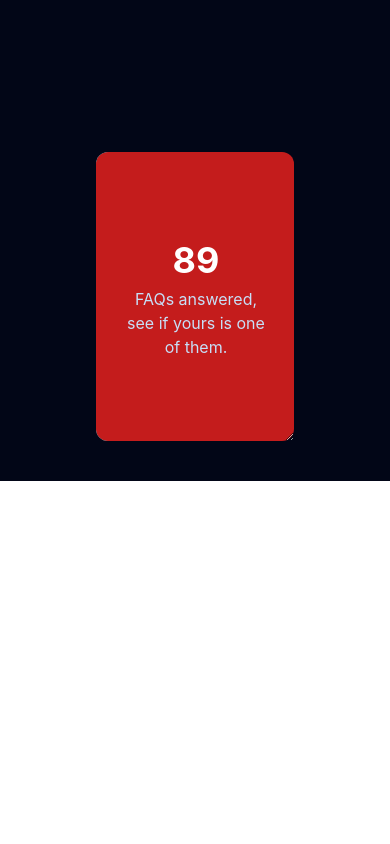
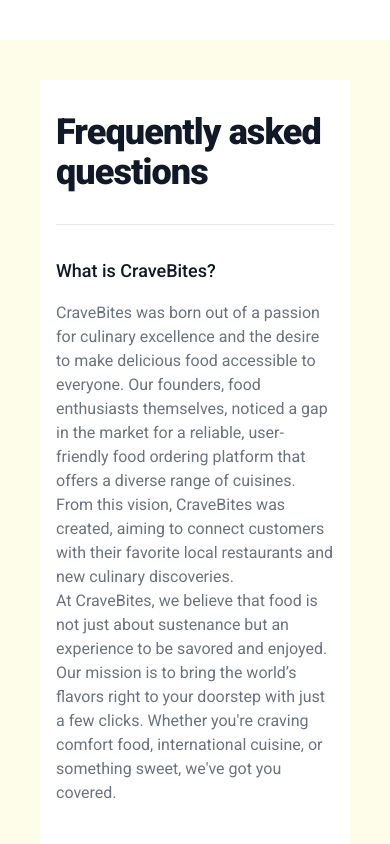
Before and after one commit to Nitinsehgall/CraveBites-Food-ordering-website, a React (Vite) app: page /FAQ in a window 390 px wide. Shown: the top 844 px of the page. Built offline with nearby package versions, Linux system fonts and the light colour scheme; grey boxes are pictures that could not be loaded.

Commit message:
New Quantity added

```diff
--- a/src/components/Footer.jsx
+++ b/src/components/Footer.jsx
@@ -47,7 +47,7 @@
               <>
                 <ul>
                   <li>
-                    <Link className={element.class} to={element.link+element.bookMark} >
+                    <Link className={element.class} to={element.link} >
                       {element.name}
                     </Link>
                   </li>
--- a/src/components/Navbar.jsx
+++ b/src/components/Navbar.jsx
@@ -1,5 +1,5 @@
 import React, { useContext, useEffect, useState } from "react";
-import { Link } from "react-router-dom";
+import { Link, useLocation } from "react-router-dom";
 import { Badge, Navbar as FlowbiteNavbar } from "flowbite-react";
 import SideWindow from "./SideWindow";
 import Modal from "./Modal";
@@ -24,6 +24,11 @@
     setOpenSider(true);
   };
 
+  const { pathname } = useLocation()
+
+  useEffect(() => {
+    window.scrollTo(0,0)
+  }, [pathname])
   console.log(openSider, "OPEN SIDER");
   const logout = () => {
     // setModal((modal) => !!modal);
@@ -61,6 +66,7 @@
                   cartContext !== undefined ? cartContext.length : 0
                 }
                 cartData={cartContext}
+                setCommonData={props.setCommonData}
               />
             }
             setCommonData={props?.setCommonData}
--- a/src/components/SearchBar.jsx
+++ b/src/components/SearchBar.jsx
@@ -15,6 +15,7 @@
     });
     setFoodItems(filteredArray);
     console.log(filteredArray, "jshjkhd");
+
   };
   return (
     <>
--- a/src/components/SideWindow.jsx
+++ b/src/components/SideWindow.jsx
@@ -1,11 +1,17 @@
 import React, { createContext, useContext, useEffect, useState } from "react";
 import Drawer from "react-modern-drawer";
 import "react-modern-drawer/dist/index.css";
-import { cartDataContext } from "../utils/contextApi";
+import { cartDataContext ,contextApi} from "../utils/contextApi";
 import { useNavigate } from "react-router-dom";
 import Modal from "./Modal";
+import DeleteIcon from '@mui/icons-material/Delete';
+
 
 const SideWindow = (props) => {
+
+  const cartContext = useContext(cartDataContext);
+
+
 
   console.log(props, "PP")
   const [isOpen, setIsOpen] = React.useState(false);
@@ -21,13 +27,14 @@
   const navigate = useNavigate();
 
   useEffect(() => {
-    console.log(props.cartData);
     if (props?.cartData) {
       setLocalData(props?.cartData);
     } else {
       setLocalData([]);
     }
+
   }, []);
+  console.log(props.cartData,localData,  'ABC');
 
   const total = ElementsOfCart?.reduce((accumulator, currentvalue) => {
     console.log(accumulator.TotalAmt + currentvalue.TotalAmt, "previous");
@@ -43,7 +50,6 @@
     }
   }, [props?.cartData]);
 
-  const cartContext = useContext(cartDataContext);
 
   useEffect(() => {
     if (cartContext?.length > 0) {
@@ -51,7 +57,9 @@
     }
   }, [cartContext]);
 
-  console.log(total , "TOTAL")
+  console.log(cartContext , props?.setCommonData,"TOTAL")
+
+  const setCommonData = props?.setCommonData
 
   const handlePlaceOrder = () => {
 
@@ -63,15 +71,30 @@
     setIsOpen(!isOpen);
     setLocalData([])
   props?.setCommonData([])
+  };
 
-  };
 
   console.log(cartContext, "YU");
   // useEffect(() => {
   //   if (props?.cartData.length) {
-  //     setLocalData([...localData, props?.cartData]);
+//     setLocalData([...localData, props?.cartData]);
   //   }
   // }, [props?.cartData]);
+
+  const deleteSlideData=()=>{
+    navigate('/home')
+   setLocalData([])
+   setCommonData([])
+   setIsOpen(!isOpen);
+
+
+    // props?.setCommonData([])
+  }
+  const navigateToMenu=()=>{
+    navigate('/menu')
+    setIsOpen(!isOpen);
+cartContext([])
+  }
 
   return (
     <>
@@ -87,9 +110,14 @@
         lockBackgroundScroll={true}
         size={320}
       >
-        <h2 className="bg-black  text-white text-center p-3 drawerH2">
-          <span>CraveBites</span>
-          <i className="text-yellow-300 fa-solid fa-utensils"></i>
+
+        <h2 className="bg-black  text-white text-center p-3 drawerH2 flex justify-evenly">
+        <button onClick={deleteSlideData}>
+           <i className="fa-solid fa-trash text-red-600"></i>
+
+          </button>
+          <span>CraveBites <i className="text-yellow-300 fa-solid fa-utensils"></i></span>
+
         </h2>
         <div className="innerdiv2">
             {localData.length == 0 ? (
@@ -97,8 +125,9 @@
                 <div className="flex flex-col justify-center items-center ">
                   <p className="text-xl">Empty Cart</p>
                   <button
-                    className=" w-full orderPlace bg-gray-500"
-                    disabled={true}
+                    className=" w-full orderPlace bg-green-600"
+                    onClick={navigateToMenu}
+
                   >
                     Choose Item From menu
                   </button>
--- a/src/screens/About.jsx
+++ b/src/screens/About.jsx
@@ -1,16 +1,19 @@
-import React from "react";
+import React, { useEffect } from "react";
 import Navbar from "../components/Navbar";
 import aboutUsContent from "../content/aboutUsContent";
 import Footer from "../components/Footer";
+import { useLocation } from "react-router-dom";
 
 
 function About() {
+
+
   return (
     <>
       {/* <Navbar /> */}
-      <div className="about p-6 bg-gray-100 relative top-10 " >
+      <div className="relative top-10 p-10 bg-yellow-50" >
 
-        <div className="max-w-4xl mx-auto">
+        <div className="bg-white dark:bg-gray-900 p-5 ">
 
           {aboutUsContent.map((element, index) => (
             <div key={index} className="my-4"   >
--- a/src/screens/Faq.jsx
+++ b/src/screens/Faq.jsx
@@ -1,78 +1,50 @@
-import * as React from 'react';
-import AspectRatio from '@mui/joy/AspectRatio';
-import Button from '@mui/joy/Button';
-import Card from '@mui/joy/Card';
-import CardContent from '@mui/joy/CardContent';
-import CardOverflow from '@mui/joy/CardOverflow';
-import Typography from '@mui/joy/Typography';
+import React, { useEffect } from 'react';
+import { useLocation } from 'react-router-dom';
 
-export default function Faq() {
+function Faq() {
+
   return (
-    <>
-    <div className='bg-slate-950  p-24'>
-
-    <Card
-      size="lg"
-      variant="plain"
-      orientation="horizontal"
-      className='w-full relative top-14'
-      sx={{
-        textAlign: 'center',
-        maxWidth: '100%',
-        // width: 1000,
-        // to make the demo resizable
-        resize: 'horizontal',
-        overflow: 'auto',
-    }}
-    >
-      <CardOverflow
-        variant="solid"
-        color="danger"
-        sx={{
-          flex: '0 0 200px',
-          display: 'flex',
-          flexDirection: 'column',
-          justifyContent: 'center',
-          px: 'var(--Card-padding)',
-        }}
-
-      >
-        <Typography fontSize="xl4" fontWeight="xl" textColor="#fff" >
-          89
-        </Typography>
-        <Typography textColor="primary.200">
-          FAQs answered, see if yours is one of them.
-        </Typography>
-      </CardOverflow>
-      <CardContent sx={{ gap: 1.5, minWidth: 200 }}>
-        <AspectRatio ratio="19/8" objectFit="contain" variant="plain">
-          <img
-            alt=""
-            src="https://static.vecteezy.com/system/resources/previews/006/409/485/original/people-thinking-to-make-decision-problem-solving-and-find-creative-ideas-with-question-mark-in-flat-cartoon-background-for-poster-illustration-vector.jpg"
-            />
-        </AspectRatio>
-        <CardContent>
-          <Typography level="title-lg">Need Some Help?</Typography>
-          <Typography fontSize="sm" sx={{ mt: 0.5 }}>
-            Lorem ipsum dolor sit amet, consectetur adipiscing elit, sed do eiusmod
-            tempor.
-          </Typography>
-        </CardContent>
-        <Button
-          variant="outlined"
-          color="primary"
-          sx={{
-            '--variant-borderWidth': '2px',
-            borderRadius: 40,
-            borderColor: 'primary.500',
-            mx: 'auto',
-        }}
-        >
-          See FAQ
-        </Button>
-      </CardContent>
-    </Card>
+    <div className='relative top-10 p-10 bg-yellow-50'>
+      <section className="bg-white dark:bg-gray-900">
+        <div className="py-8 px-4 mx-auto max-w-screen-xl sm:py-16 lg:px-6">
+          <h2 className="mb-8 text-4xl tracking-tight font-extrabold text-gray-900 dark:text-white">Frequently asked questions</h2>
+          <div className="grid pt-8 text-left border-t border-gray-200 md:gap-16 dark:border-gray-700 md:grid-cols-2">
+            <div>
+              <div className="mb-10">
+                <h3 className="flex items-center mb-4 text-lg font-medium text-gray-900 dark:text-white">
+                  What is CraveBites?
+                </h3>
+                <p className="text-gray-500 dark:text-gray-400">
+                  CraveBites was born out of a passion for culinary excellence and the desire to make delicious food accessible to everyone. Our founders, food enthusiasts themselves, noticed a gap in the market for a reliable, user-friendly food ordering platform that offers a diverse range of cuisines. From this vision, CraveBites was created, aiming to connect customers with their favorite local restaurants and new culinary discoveries.
+                </p>
+                <p className="text-gray-500 dark:text-gray-400">
+                  At CraveBites, we believe that food is not just about sustenance but an experience to be savored and enjoyed. Our mission is to bring the world’s flavors right to your doorstep with just a few clicks. Whether you're craving comfort food, international cuisine, or something sweet, we've got you covered.
+                </p>
+              </div>
+            </div>
+            <div>
+              <div className="mb-10">
+                <h3 className="flex items-center mb-4 text-lg font-medium text-gray-900 dark:text-white">
+                  How does CraveBites work?
+                </h3>
+                <p className="text-gray-500 dark:text-gray-400">
+                  CraveBites allows you to browse through a variety of local restaurants and their menus conveniently from your computer or mobile device. Once you've made your selection, you can place your order directly through our platform. Our goal is to simplify the food ordering process and ensure that you have a seamless experience from start to finish.
+                </p>
+              </div>
+              <div className="mb-10">
+                <h3 className="flex items-center mb-4 text-lg font-medium text-gray-900 dark:text-white">
+                  Why choose CraveBites?
+                </h3>
+                <p className="text-gray-500 dark:text-gray-400">
+                  CraveBites stands out for its commitment to quality, convenience, and variety. We partner with local restaurants to offer a wide range of cuisines, ensuring that you can find something to satisfy your cravings. Whether you're ordering for yourself, your family, or a group of friends, CraveBites is designed to make your dining experience enjoyable and hassle-free.
+                </p>
+              </div>
+            </div>
           </div>
-            </>
+        </div>
+      </section>
+    </div>
   );
 }
+
+export default Faq;
--- a/src/utils/contextApi.js
+++ b/src/utils/contextApi.js
@@ -1,4 +1,9 @@
-import { createContext } from "react";
+import { createContext, useState } from "react";
 
 export const cartDataContext = createContext(null)
 export const loginContext = createContext(false)
+import React from 'react'
+
+export const contextApi=() =>{
+  const [cartDataState,setCartDataState]=useState(cartDataContext)
+}
```
Also changed, not shown: src/components/Card.jsx (+47 -16 lines), src/components/LandingPage.jsx (+14 -13 lines), src/screens/LoginPage.jsx (+15 -8 lines), src/screens/Myorder.jsx (+15 -3 lines).
